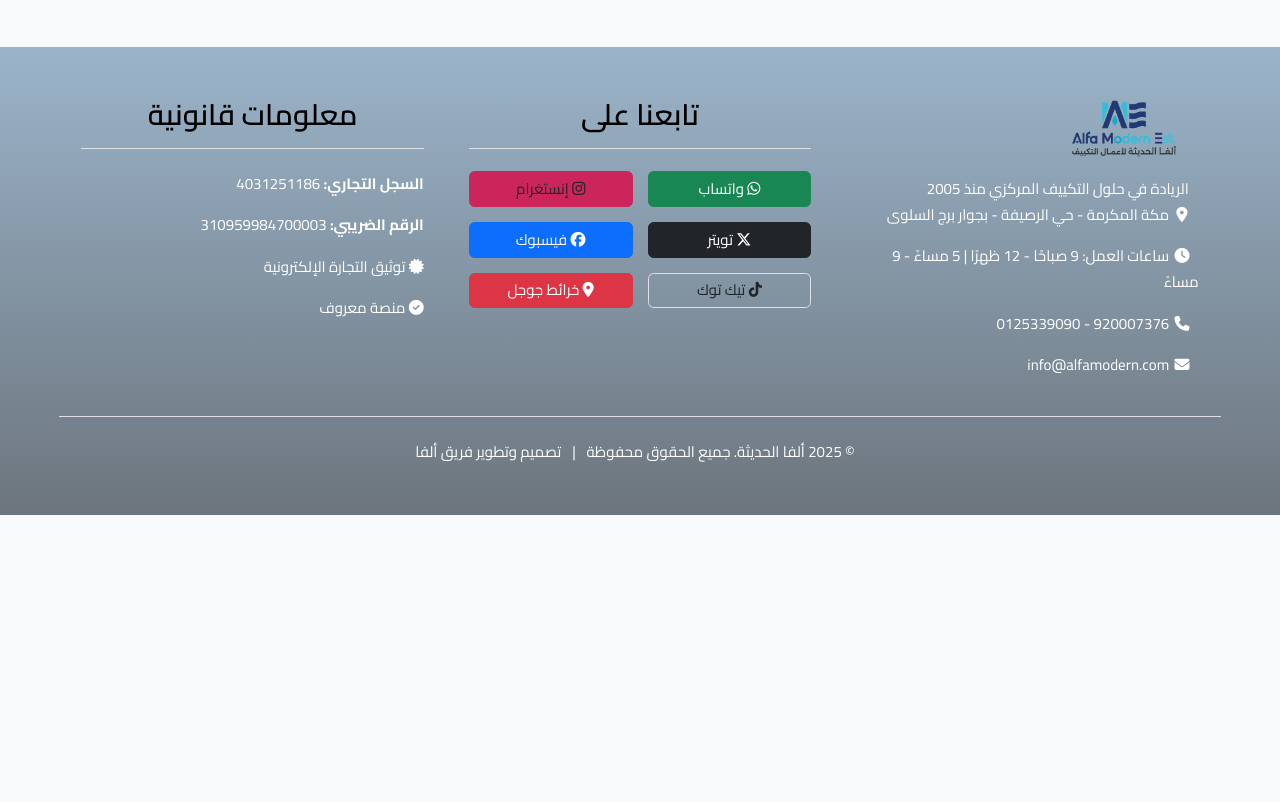
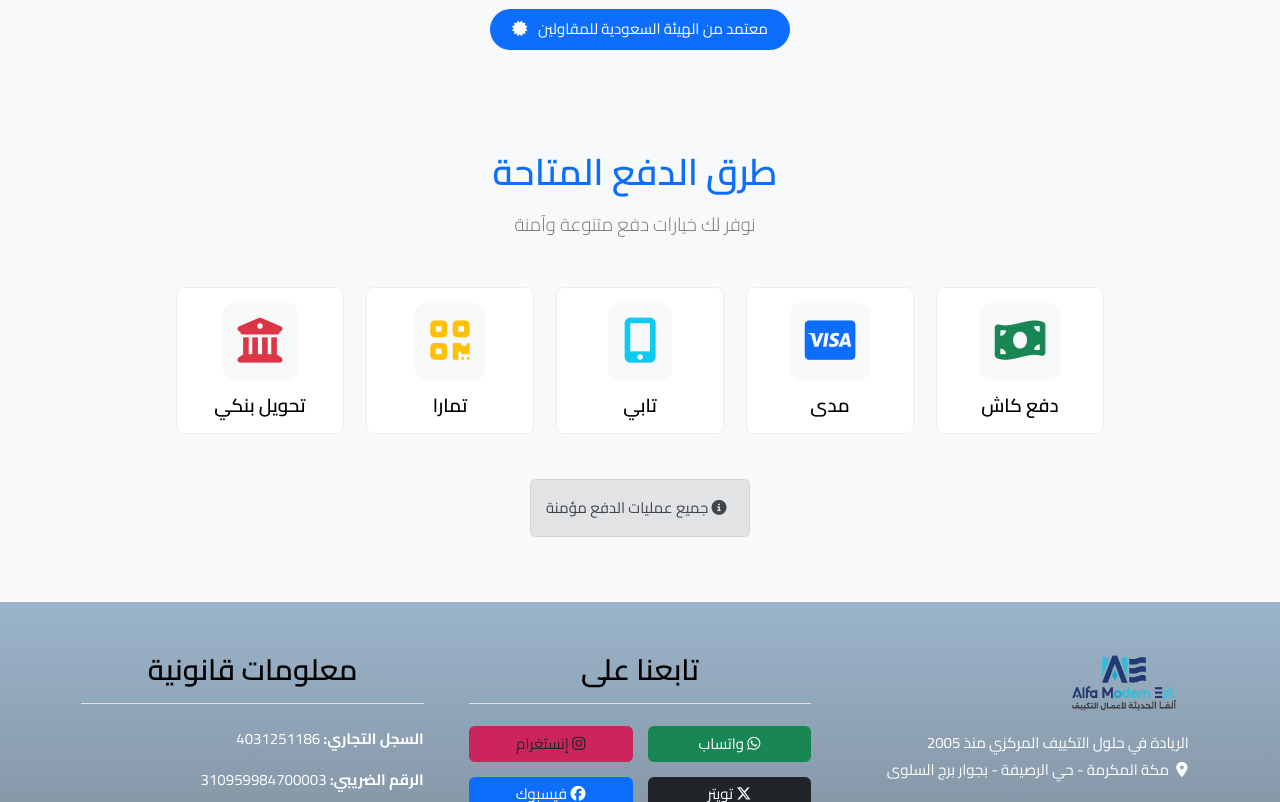
Before and after one commit to AlfaModern/AlfaModernLanding, a plain HTML site: page index.html in a window 1280 px wide. Shown: the part 2331-3133 px from the top of the page. Before the commit the page ends 2846 px from the top, so only its background shows below. Drawn offline with nearby package versions, Linux system fonts and the light colour scheme; no server answers.

Commit message:
Add files via upload

```diff
--- a/index.html
+++ b/index.html
@@ -185,6 +185,27 @@
         height: 330px;
     }
 }
+.payment-methods {
+    direction: rtl;
+}
+
+.payment-card {
+    background: white;
+    transition: all 0.3s ease;
+    border: 1px solid #eee;
+}
+
+.payment-card:hover {
+    transform: translateY(-5px);
+    box-shadow: 0 10px 20px rgba(0,0,0,0.1);
+}
+
+.payment-card .icon-wrapper {
+    padding: 15px;
+    background: #f8f9fa;
+    border-radius: 10px;
+    display: inline-block;
+}
 
     </style>
 </head>
@@ -323,7 +344,7 @@
                                                 <i class="fas fa-compress-arrows-alt fa-2x text-primary ps-2"></i>
                                                 <div>
                                                     <h5>تركيب أنظمة التكييف المركزي</h5>
-                                                    <p>تنفيذ مشاريع التكييف المركزية بأنظمة VRV و VRF المتطورة</p>
+                                                    <p>تنفيذ مشاريع التكييف المركزية باستخدام أنظمة الشيلر، ووحدات التكييف الباكج، والكونسيلد، وأنظمة التهوية الحديثة.</p>
                                                 </div>
                                             </div>
                                         </div>
@@ -445,8 +466,7 @@
                     <ul class="about-list">
                         <li>
                             <i class="fas fa-check-circle text-primary me-2"></i>
-                            أول مؤسسة سعودية معتمدة في أنظمة VRV/VRF
-                        </li>
+مؤسسة سعودية معتمدة في أنظمة الشيلر، ووحدات الباكج، والكونسيلد، وأنظمة التهوية والتكييف المتقدمة.                        </li>
                         <li>
                             <i class="fas fa-check-circle text-primary me-2"></i>
                             شهادات جودة عالمية (ISO 9001، ISO 14001)
@@ -563,6 +583,76 @@
         </div>
     </div>
 </section>
+
+<!-- قسم طرق الدفع -->
+<section class="payment-methods ptb-100 bg-light">
+    <div class="container">
+        <div class="section-heading text-center mb-5">
+            <h2 class="text-primary">طرق الدفع المتاحة</h2>
+            <p class="lead">نوفر لك خيارات دفع متنوعة وآمنة</p>
+        </div>
+
+        <div class="row justify-content-center g-4">
+            <!-- كاش -->
+            <div class="col-6 col-md-4 col-lg-2">
+                <div class="payment-card text-center p-3 rounded-3">
+                    <div class="icon-wrapper mb-3">
+                        <i class="fas fa-money-bill-wave fa-3x text-success"></i>
+                    </div>
+                    <h5 class="mb-0">دفع كاش</h5>
+                </div>
+            </div>
+
+            <!-- مدى -->
+            <div class="col-6 col-md-4 col-lg-2">
+                <div class="payment-card text-center p-3 rounded-3">
+                    <div class="icon-wrapper mb-3">
+                        <i class="fab fa-cc-visa fa-3x text-primary"></i>
+                    </div>
+                    <h5 class="mb-0">مدى</h5>
+                </div>
+            </div>
+
+            <!-- تابي -->
+            <div class="col-6 col-md-4 col-lg-2">
+                <div class="payment-card text-center p-3 rounded-3">
+                    <div class="icon-wrapper mb-3">
+                        <i class="fas fa-mobile-alt fa-3x text-info"></i>
+                    </div>
+                    <h5 class="mb-0">تابي</h5>
+                </div>
+            </div>
+
+            <!-- تمارا -->
+            <div class="col-6 col-md-4 col-lg-2">
+                <div class="payment-card text-center p-3 rounded-3">
+                    <div class="icon-wrapper mb-3">
+                        <i class="fas fa-qrcode fa-3x text-warning"></i>
+                    </div>
+                    <h5 class="mb-0">تمارا</h5>
+                </div>
+            </div>
+
+            <!-- تحويل بنكي -->
+            <div class="col-6 col-md-4 col-lg-2">
+                <div class="payment-card text-center p-3 rounded-3">
+                    <div class="icon-wrapper mb-3">
+                        <i class="fas fa-university fa-3x text-danger"></i>
+                    </div>
+                    <h5 class="mb-0">تحويل بنكي</h5>
+                </div>
+            </div>
+        </div>
+
+        <!-- ملاحظات الدفع -->
+        <div class="payment-notes mt-5 text-center">
+            <div class="alert alert-secondary d-inline-block">
+                <i class="fas fa-info-circle me-2"></i>
+                جميع عمليات الدفع مؤمنة
+            </div>
+        </div>
+    </div>
+</section>
 <!-- قسم التواصل المحسّن -->
 <section id="contact" class="contact-info-section ptb-100 text-white" style="background:linear-gradient(to bottom,#9bb4ca,#6c757d)">
     <div class="container">
@@ -603,37 +693,43 @@
                     <div class="social-links row g-3">
                         <div class="col-6">
                             <a href="https://api.whatsapp.com/send?phone=966501230600"
-                               class="btn btn-success w-100">
+                               class="btn btn-success w-100" target="_blank"
+   rel="noopener noreferrer">
                                <i class="fab fa-whatsapp"></i> واتساب
                             </a>
                         </div>
                         <div class="col-6">
                             <a href="https://www.instagram.com/modern.alpha.sa"
-                               class="btn btn-instagram w-100">
+                               class="btn btn-instagram w-100" target="_blank"
+   rel="noopener noreferrer">
                                <i class="fab fa-instagram"></i> إنستغرام
                             </a>
                         </div>
                         <div class="col-6">
                             <a href="https://x.com/Alfa_Modern_AC"
-                               class="btn btn-dark w-100">
+                               class="btn btn-dark w-100" target="_blank"
+   rel="noopener noreferrer">
                                <i class="fab fa-x-twitter"></i> تويتر
                             </a>
                         </div>
                         <div class="col-6">
                             <a href="https://www.facebook.com/ALPHA.AL.HADITHA"
-                               class="btn btn-primary w-100">
+                               class="btn btn-primary w-100" target="_blank"
+   rel="noopener noreferrer">
                                <i class="fab fa-facebook"></i> فيسبوك
                             </a>
                         </div>
                         <div class="col-6">
                             <a href="https://www.tiktok.com/@alfa.modern"
-                               class="btn border w-100">
+                               class="btn border w-100" target="_blank"
+   rel="noopener noreferrer">
                                <i class="fab fa-tiktok"></i> تيك توك
                             </a>
                         </div>
                         <div class="col-6">
                             <a href="https://maps.app.goo.gl/mHy3uX9q1KB2xKgFA"
-                               class="btn btn-danger w-100">
+                               class="btn btn-danger w-100" target="_blank"
+   rel="noopener noreferrer">
                                <i class="fas fa-map-marker-alt"></i> خرائط جوجل
                             </a>
                         </div>
@@ -653,13 +749,15 @@
                     </div>
                     <div class="mb-3">
                         <a href="https://eauthenticate.saudibusiness.gov.sa/inquiry?certificateRefID=0000106785"
-                           class="text-white">
+                           class="text-white" target="_blank"
+   rel="noopener noreferrer">
                            <i class="fas fa-certificate"></i> توثيق التجارة الإلكترونية
                         </a>
                     </div>
                     <div>
                         <a href="https://maroof.sa/businesses/details/357061"
-                           class="text-white">
+                           class="text-white" target="_blank"
+   rel="noopener noreferrer">
                            <i class="fas fa-check-circle"></i> منصة معروف
                         </a>
                     </div>
@@ -705,7 +803,8 @@
                 <h5>الاشتراك في النشرة</h5>
                 <form class="newsletter-form">
                     <input type="email" class="form-control mb-2" placeholder="بريدك الإلكتروني">
-                    <button type="submit" class="btn btn-primary w-100">
+                    <button type="submit" class="btn btn-primary w-100" target="_blank"
+   rel="noopener noreferrer">
                         اشترك الآن
                     </button>
                 </form>
```
